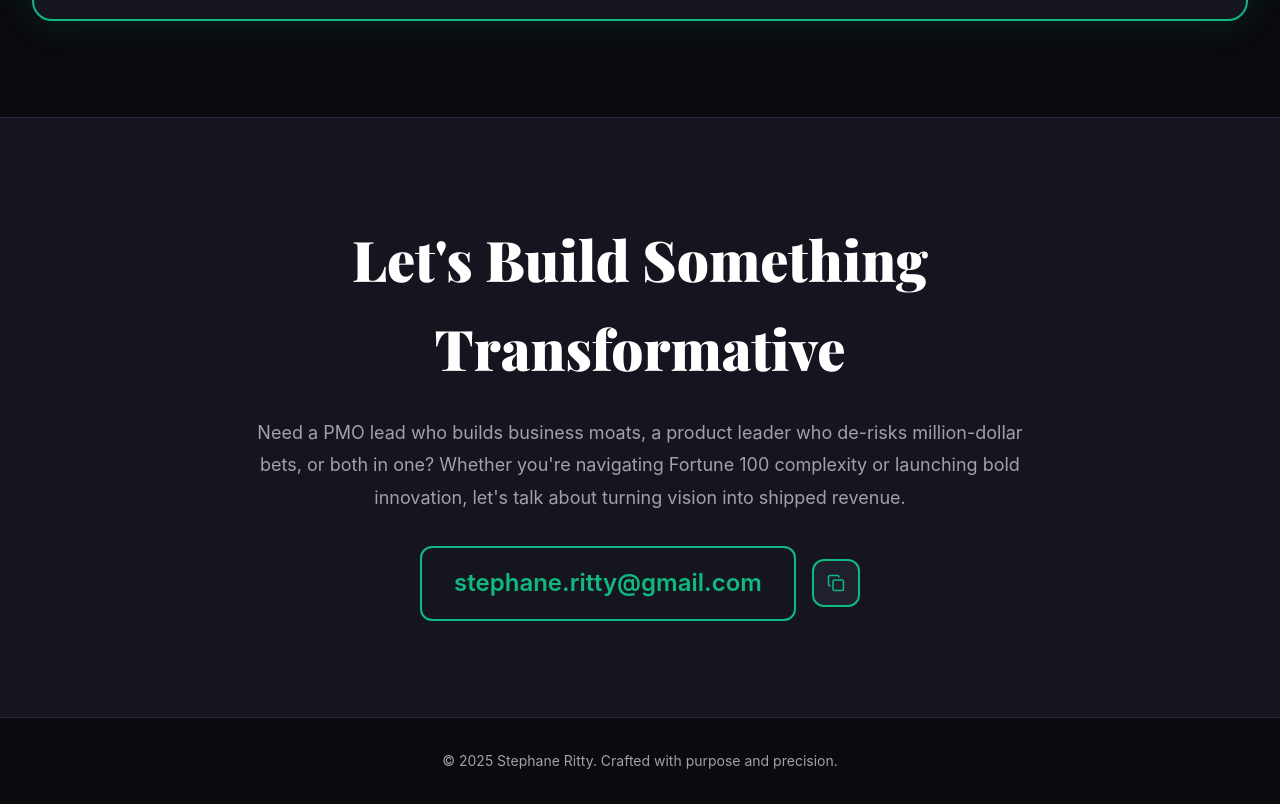
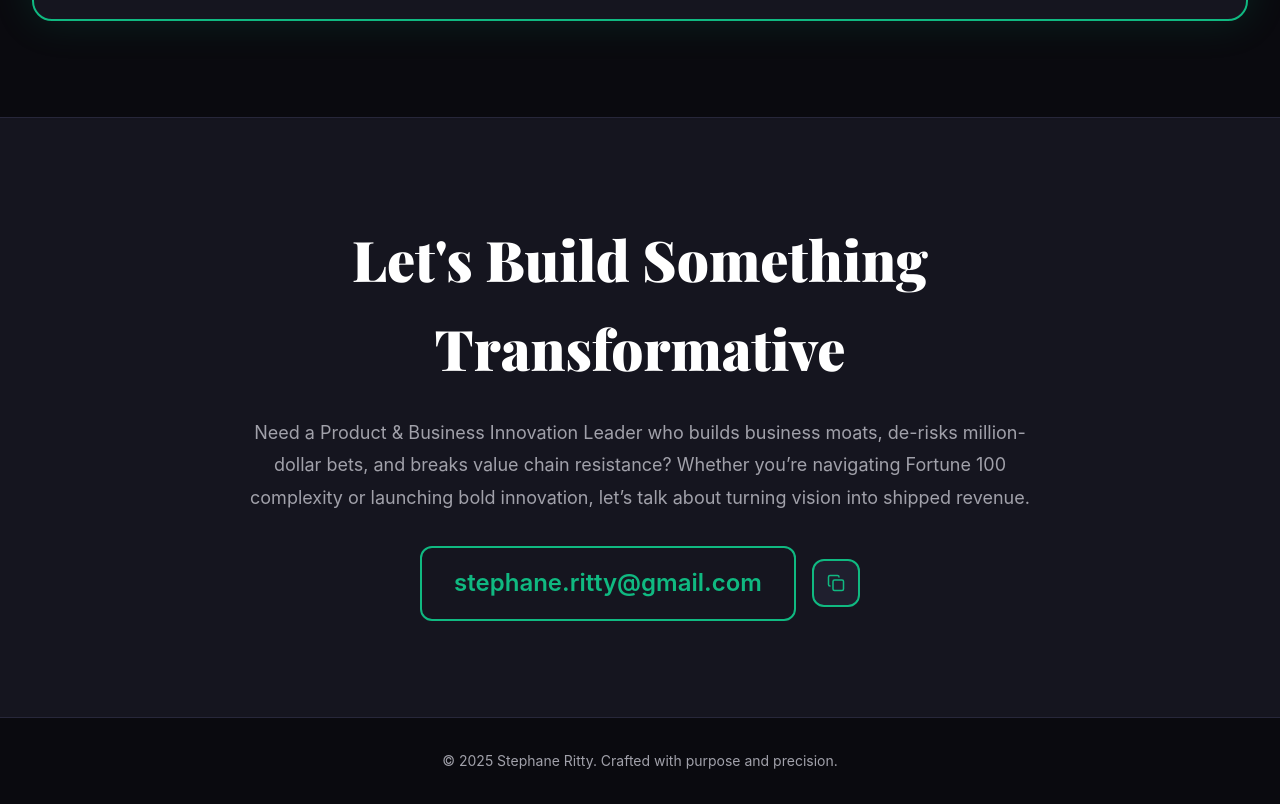
Before and after one commit to stephaneritty-del/portfolio, a React (Vite) app: page / in a window 1280 px wide. Shown: the part 8028-8832 px from the top of the page. Built offline with nearby package versions, Linux system fonts and the light colour scheme.

Commit message:
Update App.jsx

```diff
--- a/src/App.jsx
+++ b/src/App.jsx
@@ -1528,9 +1528,8 @@ I spent time understanding why: his team was tired of always fixing, never build
         <div className="contact-content">
           <h2>Let's Build Something Transformative</h2>
           <p>
-            Need a PMO lead who builds business moats, a product leader who de-risks million-dollar bets,
-            or both in one? Whether you're navigating Fortune 100 complexity or launching bold innovation,
-            let's talk about turning vision into shipped revenue.
+Need a Product & Business Innovation Leader who builds business moats, de-risks million-dollar bets, and breaks value chain resistance?
+            Whether you’re navigating Fortune 100 complexity or launching bold innovation, let’s talk about turning vision into shipped revenue.
           </p>
           <div className="contact-email-group">
             <a href="mailto:stephane.ritty@gmail.com" className="contact-email">
```
